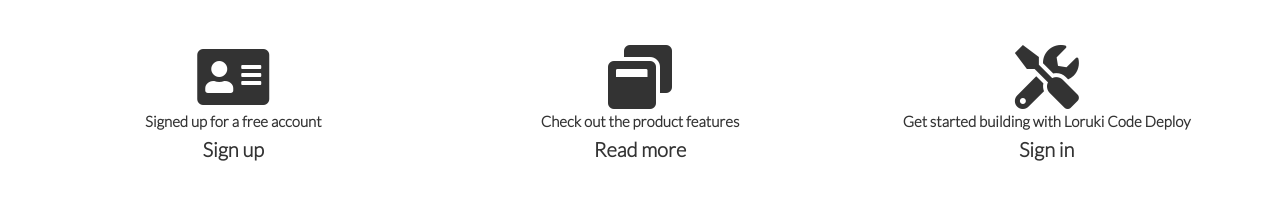
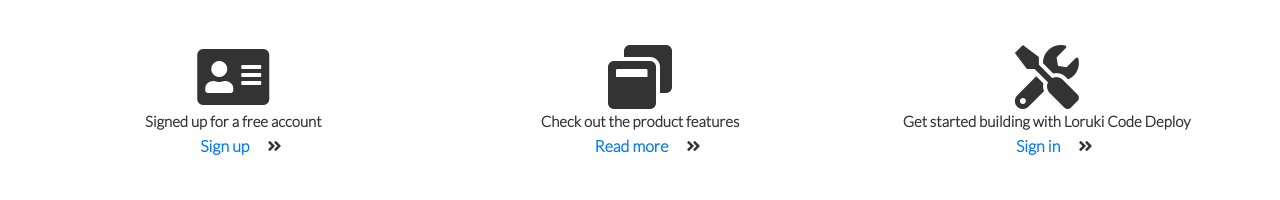
Before and after one commit to lab-brussels-1/loruki-2, a plain HTML site: page index.html in a window 1280 px wide. Shown: the part 800-1000 px from the top of the page. Drawn offline with Linux system fonts and the light colour scheme.

Commit message:
updating homepage signup-accounts grid

```diff
--- a/index.html
+++ b/index.html
@@ -74,22 +74,37 @@
           single, simple workflow
         </p>
         <p>for building high performance sites and apps.</p>
-
         <div class="grid grid-3 text-center my-4">
           <div>
             <i class="fas fa-address-card fa-4x"></i>
             <h3>Signed up for a free account</h3>
-            <p class="text-secondary">Sign up</p>
+            <ul>
+              <li>
+                <a href="docs.html">Sign up</a>
+                <i class="fas fa-angle-double-right fa-1x"></i>
+              </li>
+            </ul>
           </div>
+
           <div>
             <i class="fas fa-window-restore fa-4x"></i>
             <h3>Check out the product features</h3>
-            <p class="text-secondary">Read more</p>
+            <ul>
+              <li>
+                <a href="features.html">Read more</a>
+                <i class="fas fa-angle-double-right fa-1x"></i>
+              </li>
+            </ul>
           </div>
           <div>
             <i class="fas fa-tools fa-4x"></i>
             <h3>Get started building with Loruki Code Deploy</h3>
-            <p class="text-secondary">Sign in</p>
+            <ul>
+              <li>
+                <a href="docs.html">Sign in</a>
+                <i class="fas fa-angle-double-right fa-1x"></i>
+              </li>
+            </ul>
           </div>
         </div>
       </div>
--- a/styles/index.css
+++ b/styles/index.css
@@ -99,6 +99,13 @@
 
 .m-5 {
   margin: 4rem;
+}
+
+.accounts a {
+  color: #047aed;
+  padding: 10px;
+  margin: 0 5px;
+  font-weight: bold;
 }
 
 /* navbar */
@@ -217,6 +224,11 @@
   font-weight: bold;
 }
 
+.accounts a:hover {
+  text-decoration: underline;
+  color: grey;
+}
+
 /* Utilities */
 .container {
   max-width: 1280px;
```
